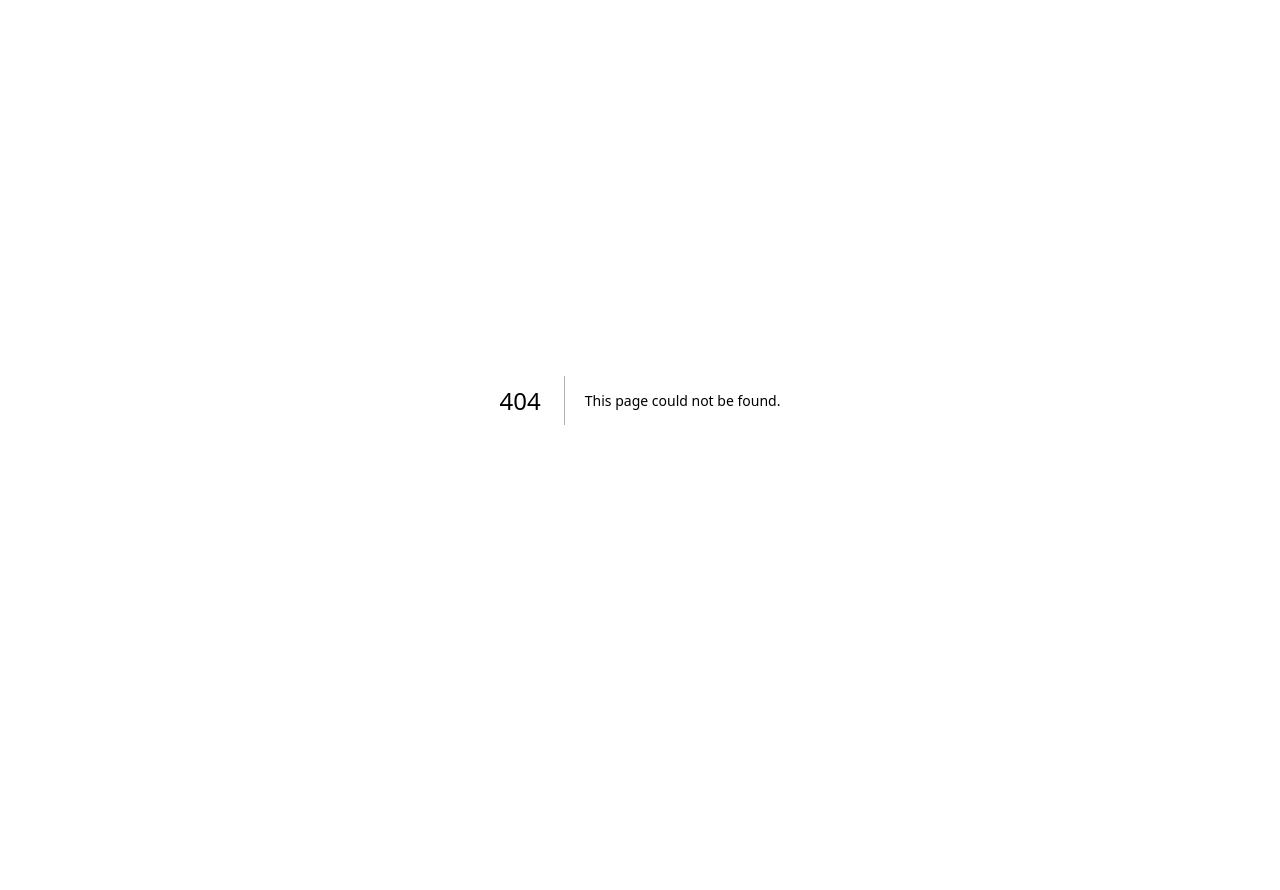
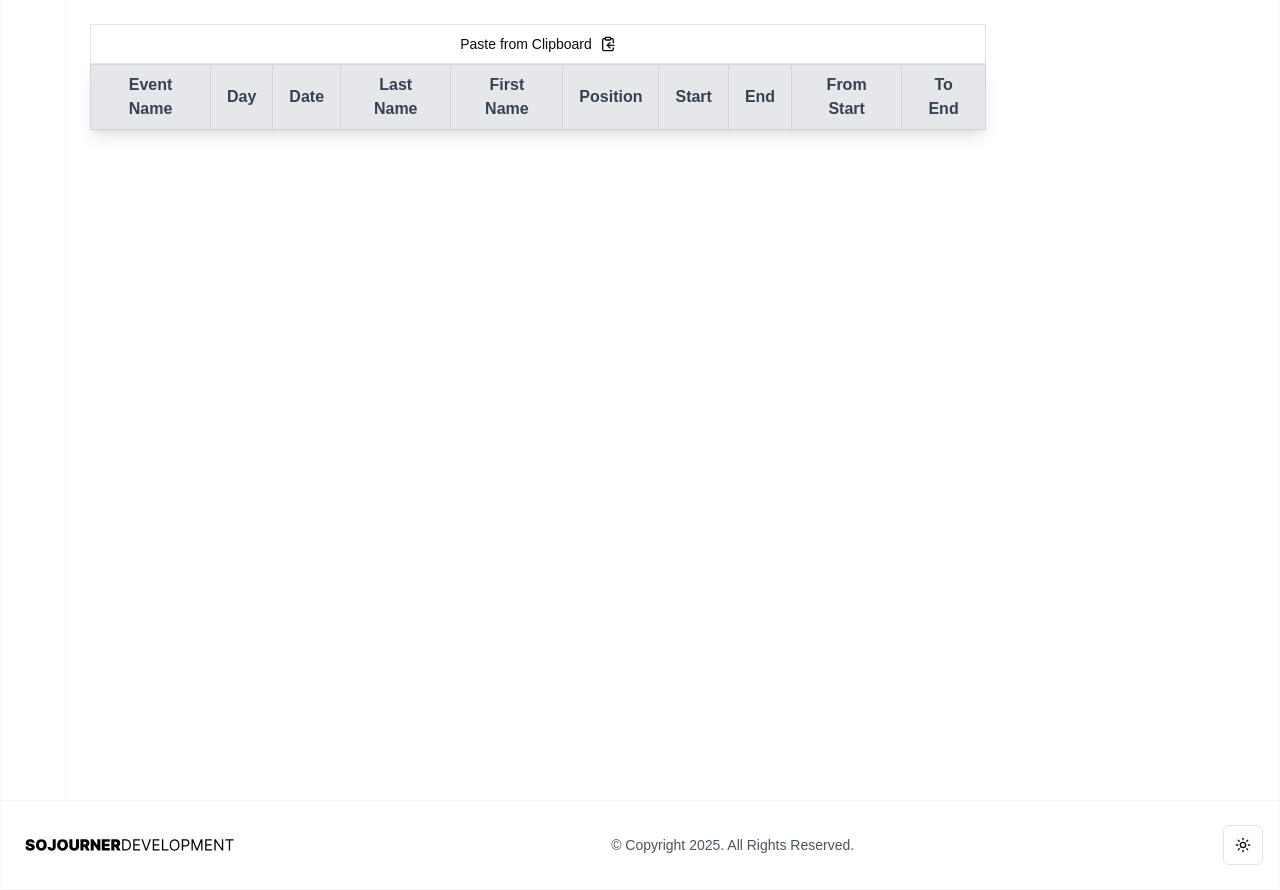
Before and after one commit to SojournerDevelopment/tools, a Next.js app: page /owi-planner/clipboard in a window 1280 px wide. Before the commit this address had no page. Before the commit the page ends 800 px from the top, so only its background shows below. Built offline with nearby package versions, Linux system fonts and the light colour scheme.

Commit message:
Clipboardparser test

```diff
--- /dev/null
+++ b/src/app/owi-planner/clipboard/page.tsx
@@ -0,0 +1,47 @@
+"use client";
+import Background from "@/components/owi-planner/background";
+import {ModeToggle} from "@/components/theme-toggle";
+import ClipboardParser from "@/components/owi-planner/clipboard-parser";
+import {TooltipProvider} from "@/components/ui/tooltip";
+import nextConfig from "../../../../next.config";
+
+export default function Index() {
+
+    return (
+        <main>
+            <TooltipProvider>
+                <Background>
+                    <div className="lg:container mx-auto flex justify-stretch min-h-screen">
+                        <div className="border-r bg-background lg:w-full flex flex-col lg:flex-row justify-stretch border-muted border-l">
+                            <div className="lg:w-16 bg-background">
+                                <div
+                                    className={"flex-row lg:flex-col justify-self-center lg:justify-self-auto justify-stretch"}>
+
+                                </div>
+                            </div>
+                            <div className="border-muted border-l">
+                                <ClipboardParser />
+                            </div>
+                        </div>
+                    </div>
+                    <footer>
+                        <div
+                            className="lg:container bg-background border border-muted backdrop-blur-lg flex flex-col items-center justify-between p-6 mx-auto space-y-4 sm:space-y-0 sm:flex-row">
+                            <a href="#">
+                                <img className="w-auto h-3 dark:invert" src={nextConfig.basePath+"/sojourner-dev-logo.svg"} alt="Sojourner Development Logo"/>
+                            </a>
+
+                            <p className="text-sm text-gray-600 dark:text-gray-300">© Copyright 2025. All Rights
+                                Reserved.</p>
+
+                            <div className="flex -mx-2">
+                                <ModeToggle/>
+                            </div>
+                        </div>
+                    </footer>
+                </Background>
+            </TooltipProvider>
+        </main>
+    )
+        ;
+}
--- /dev/null
+++ b/src/components/owi-planner/clipboard-parser.tsx
@@ -0,0 +1,101 @@
+import { useState } from 'react';
+import {Button} from "@/components/ui/button";
+import {ClipboardCopy} from "lucide-react";
+
+export interface EventData {
+    eventName: string;
+    day: string;
+    date: string;
+    lastName: string;
+    firstName: string;
+    position: string;
+    start: string;
+    end: string;
+    fromStart: string;
+    toEnd: string;
+}
+
+
+const ClipboardParser = () => {
+    const [parsedData, setParsedData] = useState<EventData[]>([]);
+
+    const handlePasteFromClipboard = async () => {
+        try {
+            const clipboardText = await navigator.clipboard.readText();
+
+            const rows = clipboardText.split('\n');
+            const parsedRows: EventData[] = rows
+                .map(row => {
+                    const columns = row.split('\t'); // Excel data is tab-separated
+                    if (columns.length === 10) {
+                        return {
+                            eventName: columns[0],
+                            day: columns[1],
+                            date: columns[2],
+                            lastName: columns[3],
+                            firstName: columns[4],
+                            position: columns[5],
+                            start: columns[6],
+                            end: columns[7],
+                            fromStart: columns[8],
+                            toEnd: columns[9],
+                        };
+                    }
+                    return null; // Ignore invalid rows
+                })
+                .filter(row => row !== null) as EventData[];
+
+            setParsedData(parsedRows);
+        } catch (error) {
+            console.error('Failed to read clipboard contents:', error);
+        }
+    };
+
+    return (
+        <div className="p-6 min-h-screen flex flex-col items-center">
+            <Button onClick={handlePasteFromClipboard} className={"rounded-none"} variant={"outline"} size={"block"}>
+                Paste from Clipboard <ClipboardCopy/>
+            </Button>
+            <table className="table-auto border-collapse border border-gray-300 bg-white shadow-lg w-full max-w-4xl pb-16">
+                <thead className="bg-gray-200 text-gray-700">
+                <tr>
+                    <th className="border border-gray-300 px-4 py-2">Event Name</th>
+                    <th className="border border-gray-300 px-4 py-2">Day</th>
+                    <th className="border border-gray-300 px-4 py-2">Date</th>
+                    <th className="border border-gray-300 px-4 py-2">Last Name</th>
+                    <th className="border border-gray-300 px-4 py-2">First Name</th>
+                    <th className="border border-gray-300 px-4 py-2">Position</th>
+                    <th className="border border-gray-300 px-4 py-2">Start</th>
+                    <th className="border border-gray-300 px-4 py-2">End</th>
+                    <th className="border border-gray-300 px-4 py-2">From Start</th>
+                    <th className="border border-gray-300 px-4 py-2">To End</th>
+                </tr>
+                </thead>
+                <tbody>
+                {parsedData.map((data, index) => (
+                    <tr
+                        key={index}
+                        className={`${
+                            index % 2 === 0 ? "bg-gray-50" : "bg-white"
+                        } hover:bg-blue-50 transition`}
+                    >
+                        <td className="border border-gray-300 px-4 py-2">{data.eventName}</td>
+                        <td className="border border-gray-300 px-4 py-2">{data.day}</td>
+                        <td className="border border-gray-300 px-4 py-2">{data.date}</td>
+                        <td className="border border-gray-300 px-4 py-2">{data.lastName}</td>
+                        <td className="border border-gray-300 px-4 py-2">{data.firstName}</td>
+                        <td className="border border-gray-300 px-4 py-2">{data.position}</td>
+                        <td className="border border-gray-300 px-4 py-2">{data.start}</td>
+                        <td className="border border-gray-300 px-4 py-2">{data.end}</td>
+                        <td className="border border-gray-300 px-4 py-2">{data.fromStart}</td>
+                        <td className="border border-gray-300 px-4 py-2">{data.toEnd}</td>
+                    </tr>
+                ))}
+                </tbody>
+            </table>
+        </div>
+    );
+
+};
+
+export default ClipboardParser;
```
